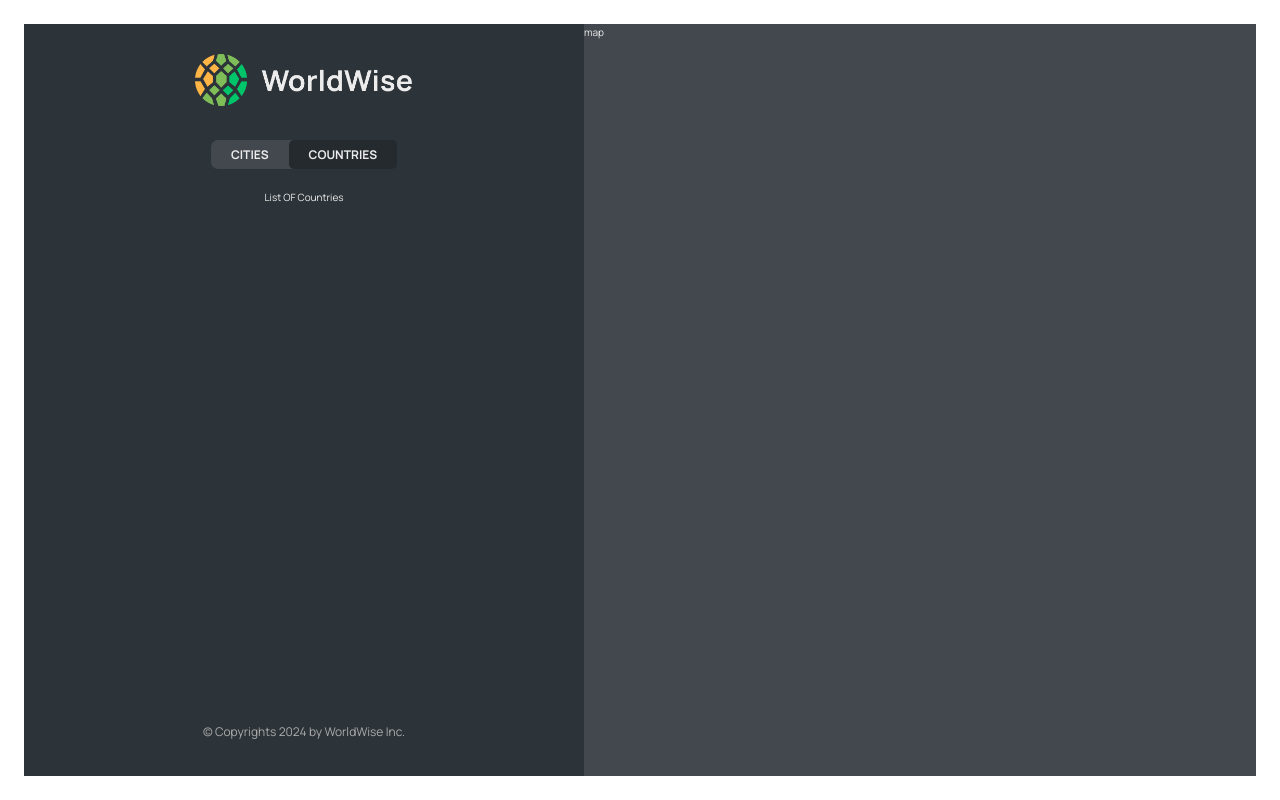
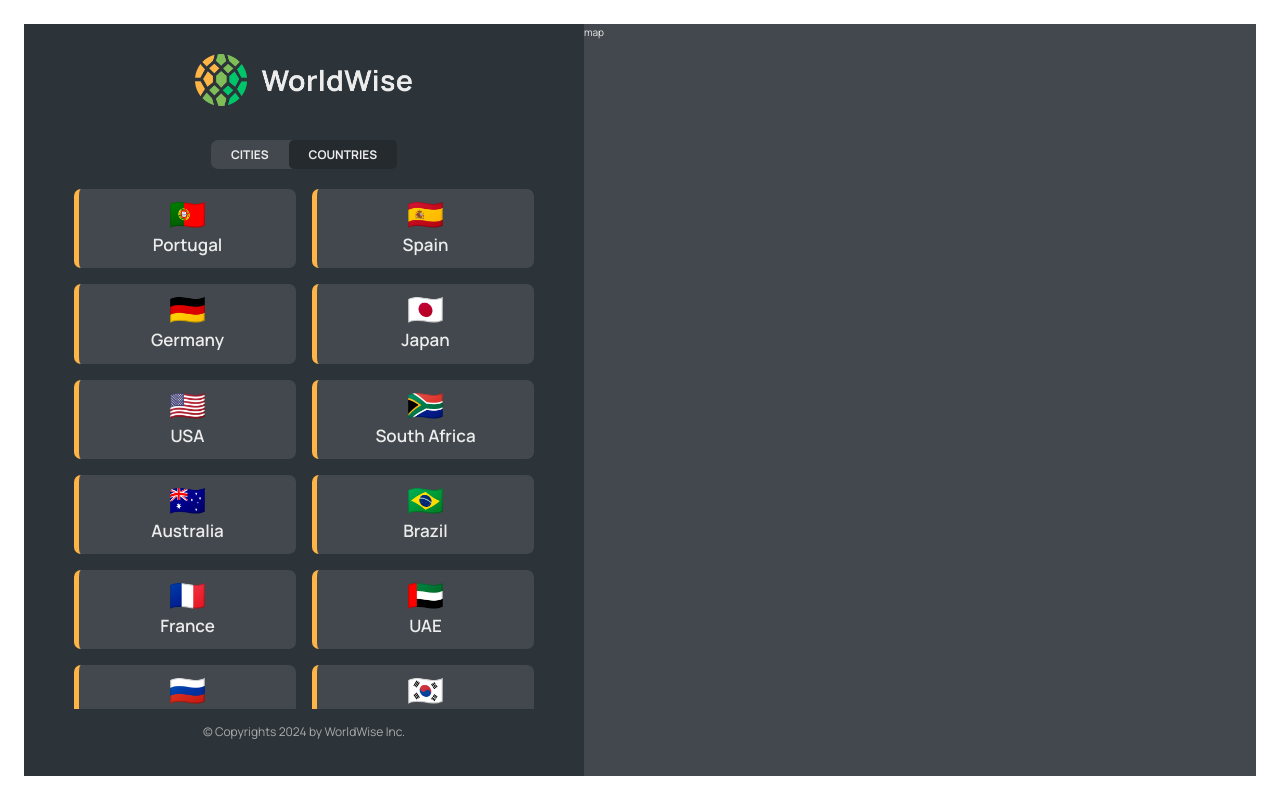
Before and after one commit to AmiranIvanidze/react-worldwise-project, a React (Vite) app: page /app/countries in a window 1280 px wide. Built offline with nearby package versions, Linux system fonts and the light colour scheme; data requests are answered from the project's data file.

Commit message:
Set-up countries list into App

```diff
--- a/src/App.jsx
+++ b/src/App.jsx
@@ -7,6 +7,7 @@
 import AppLayout from "./pages/AppLayout";
 import CityList from "./components/CityList";
 import { useEffect, useState } from "react";
+import CountryList from "./components/CountryList";
 
 const BASE_URL = "http://localhost:9000"
 const App = () => {
@@ -39,7 +40,7 @@
             <Route path="app" element={ <AppLayout/> } >
               <Route index element={<p>List Of Cities</p>}/>
               <Route path="cities" element={ <CityList cities={cities} isLoading={isLoading} /> }/>
-              <Route path="countries" element={ <p>List OF Countries</p> }/>
+              <Route path="countries" element={ <CountryList cities={cities} isLoading={isLoading} /> }/>
               <Route path="form" element={ <p>List OF Forms</p> }/>
             </Route>
 
--- a/src/components/CountryItem.jsx
+++ b/src/components/CountryItem.jsx
@@ -1,10 +1,11 @@
 import styles from "./CountryItem.module.css";
 
 function CountryItem({ country }) {
+  console.log(country)
   return (
     <li className={styles.countryItem}>
-      <span>{country.emoji}</span>
-      <span>{country.country}</span>
+      <span>{country?.emoji}</span>
+      <span>{country?.country}</span>
     </li>
   );
 }
--- /dev/null
+++ b/src/components/CountryList.jsx
@@ -0,0 +1,28 @@
+import styles from './CountryList.module.css';
+import Spinner from './Spinner';
+import Message from './Message';
+import CountryItem from './CountryItem';
+
+const CountryList = ({ cities, isLoading }) => {
+    if(isLoading) return <Spinner />
+    if(!cities.length) return <Message message="Add your first city by clicking on a city on the map" />
+
+    const countries = cities.reduce((arr, city) => {
+        if(!arr.map(el => el.city).includes(city.country)){
+            return [...arr, {country: city.country, emoji:city.emoji}]
+        }else{
+            return arr;
+        }
+    }, []);
+
+  return (
+
+    <ul className={styles.countryList}>
+        {countries.map((country) =>
+            <CountryItem country={country}  />
+        )}
+    </ul>
+  )
+}
+
+export default CountryList
--- a/vite.config.js
+++ b/vite.config.js
@@ -5,4 +5,3 @@
 export default defineConfig({
   plugins: [react()],
 })
-// eslint()
```
